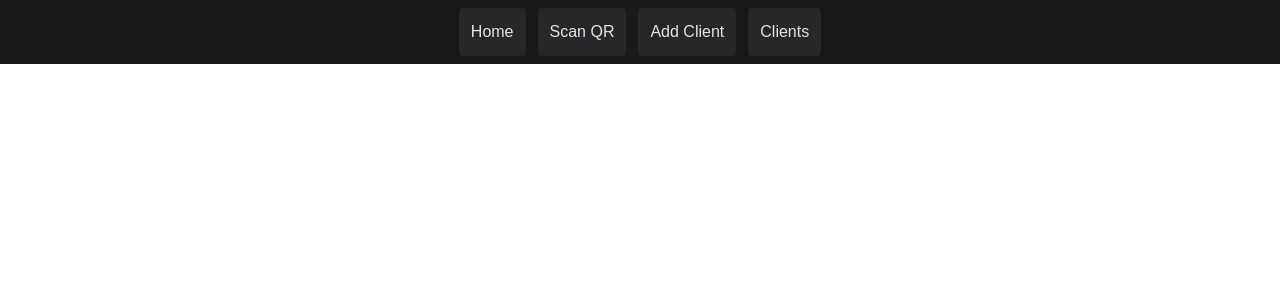
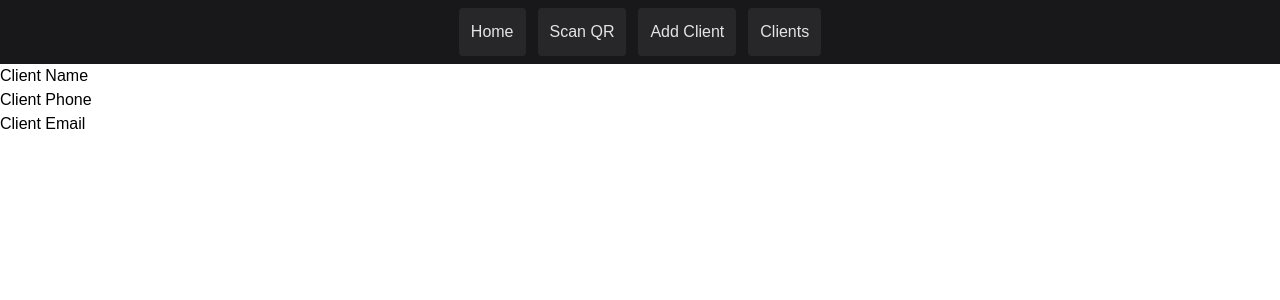
Before and after one commit to SandiaCrew/barbero, a React (Vite) app: page /client/1 in a window 1280 px wide. Shown: the top 300 px of the page. Built offline with nearby package versions, Linux system fonts and the light colour scheme.

Commit message:
successfully passed id to the url upon creation of a new client

```diff
--- a/src/App.jsx
+++ b/src/App.jsx
@@ -6,6 +6,7 @@ import Home from "./pages/Home";
 import ScanQR from "./pages/ScanQR";
 import CreateClient from "./pages/CreateClient";
 import Clients from "./pages/Clients";
+import ViewSingleClient from "./pages/ViewSingleClient";
 
 //Components
 import Navbar from "./components/Navbar";
@@ -17,6 +18,7 @@ function App() {
       <Routes>
         <Route path="/" element={<Home />} />
         <Route path="/scan-qr" element={<ScanQR />} />
+        <Route path="/client/:id" element={<ViewSingleClient />} />
         <Route path="/create-client" element={<CreateClient />} />
         <Route path="/clients" element={<Clients />} />
       </Routes>
--- a/src/pages/CreateClient.jsx
+++ b/src/pages/CreateClient.jsx
@@ -1,24 +1,29 @@
 import React, { useState } from "react";
+import { useNavigate } from "react-router-dom";
 import Axios from "axios";
 
 function CreateClient() {
     const [name, setName] = useState();
     const [phone, setPhone] = useState();
     const [email, setEmail] = useState();
+    const navigate = useNavigate();
     async function handleSubmit(e) {
       e.preventDefault();
         try {
-            await Axios.post('http://localhost:8080/create-client', {
+            const response = await Axios.post('http://localhost:8080/create-client', {
                 name,
                 phone,
                 email
               })
-              console.log("Success")
+              // redirect to single client page
+              navigate(`/client/${response.data.id}`)
+              console.log(response.data)
         } catch {
             console.log("Error")
         }
     }
   return (
+
     <section className="p-8">
       <h1 className="text-2xl text-center font-bold">Add a new client</h1>
       <hr className="my-8" />
--- /dev/null
+++ b/src/pages/ViewSingleClient.jsx
@@ -0,0 +1,13 @@
+import React from 'react'
+
+function ViewSingleCLient() {
+  return (
+    <>
+    <h1>Client Name</h1>
+    <h2>Client Phone</h2>
+    <h3>Client Email</h3>
+    </>
+  )
+}
+
+export default ViewSingleCLient
```
